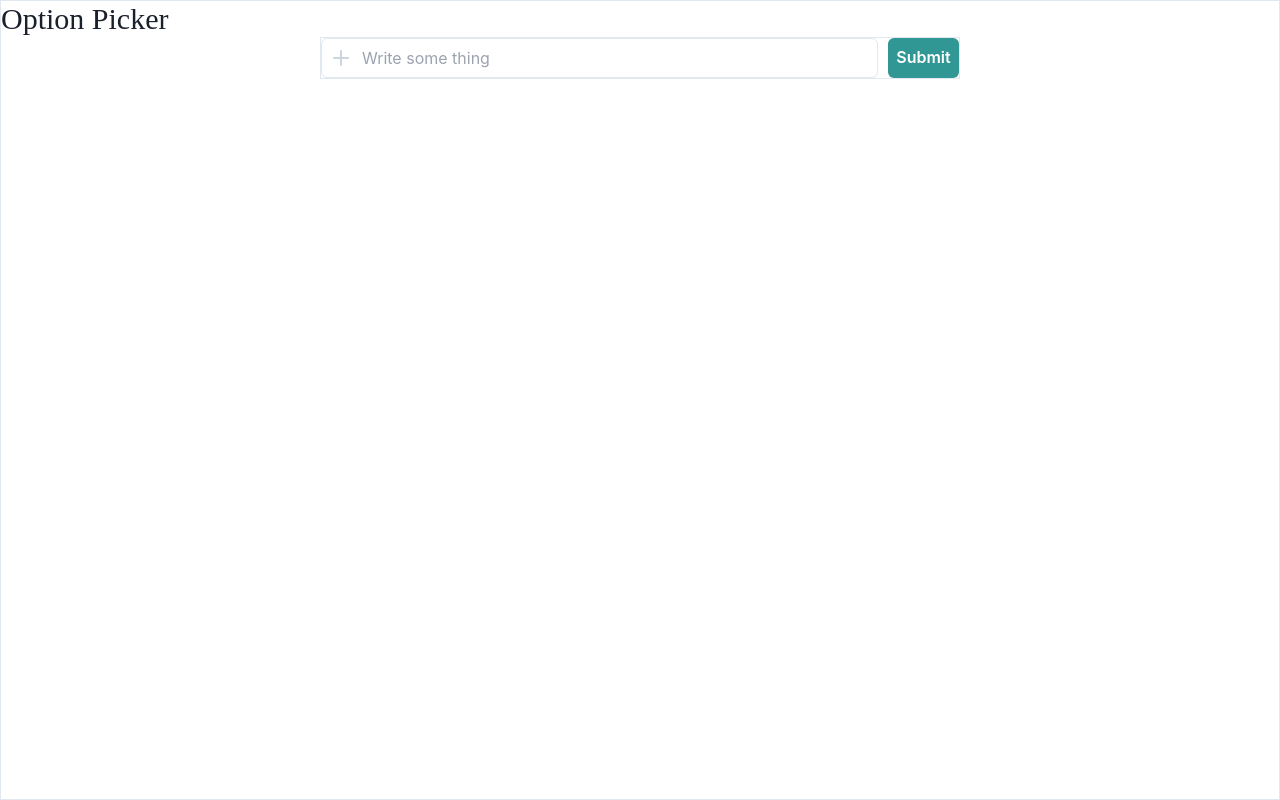
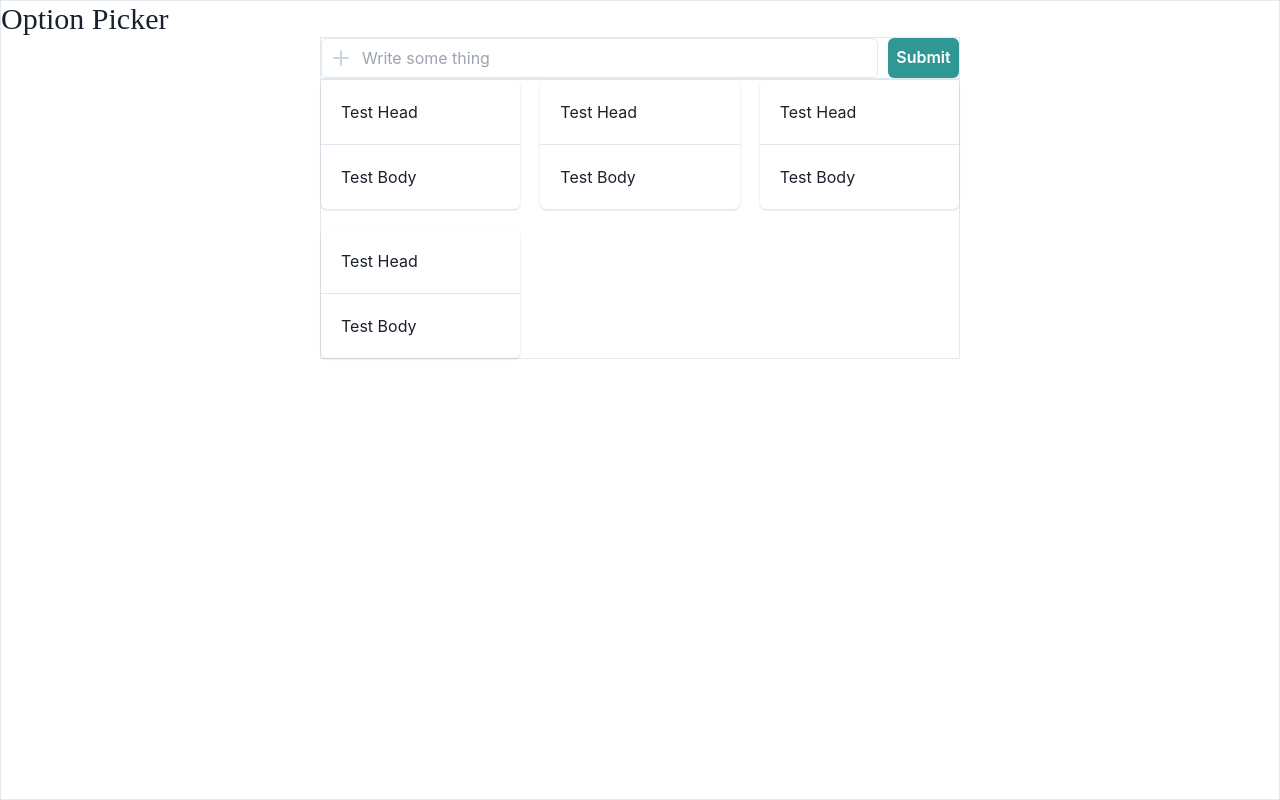
Before and after one commit to AubreyLin0/option-picker, a React (Vite) app: page / in a window 1280 px wide. Built offline with nearby package versions, Linux system fonts and the light colour scheme; a web font is replaced by a local one.

Commit message:
add new component - option

```diff
--- a/src/App.tsx
+++ b/src/App.tsx
@@ -1,10 +1,23 @@
+import { SimpleGrid } from "@chakra-ui/react";
 import AddOptionsForm from "./components/AddOptionsForm";
+import Option from "./components/Option";
 
 function App() {
   return (
     <div className="border h-screen w-full">
       <h5 className="font-madimi-one text-3xl">Option Picker</h5>
       <AddOptionsForm />
+      <SimpleGrid
+        columns={3}
+        spacing={5}
+        width={"50vw"}
+        className="border mx-auto"
+      >
+        <Option />
+        <Option />
+        <Option />
+        <Option />
+      </SimpleGrid>
     </div>
   );
 }
--- /dev/null
+++ b/src/components/Option.tsx
@@ -0,0 +1,13 @@
+import { Card, CardBody, CardHeader, Divider } from "@chakra-ui/react";
+
+const Option = () => {
+  return (
+    <Card>
+      <CardHeader>Test Head</CardHeader>
+      <Divider color={"gray.300"} />
+      <CardBody>Test Body</CardBody>
+    </Card>
+  );
+};
+
+export default Option;
```
